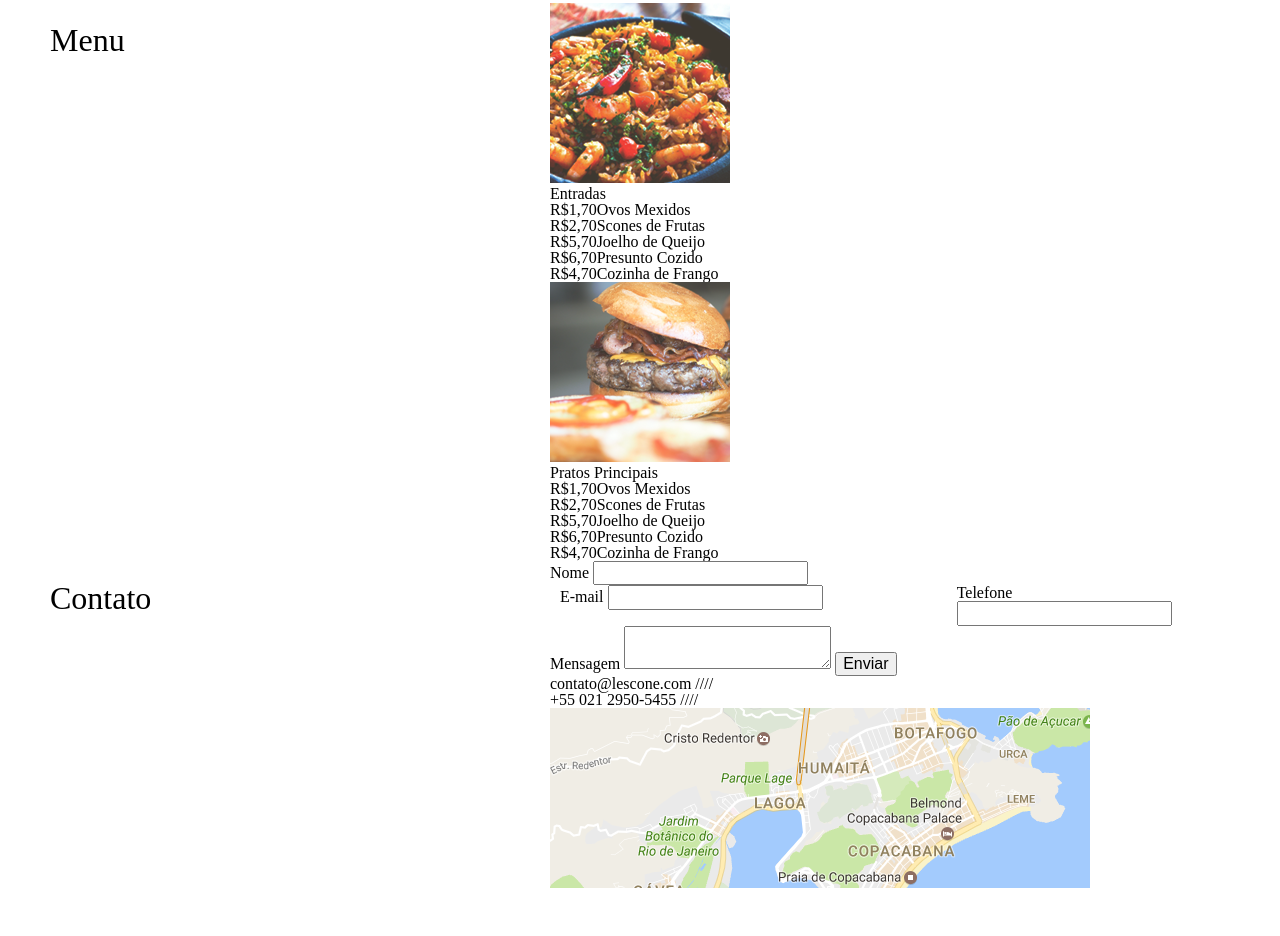
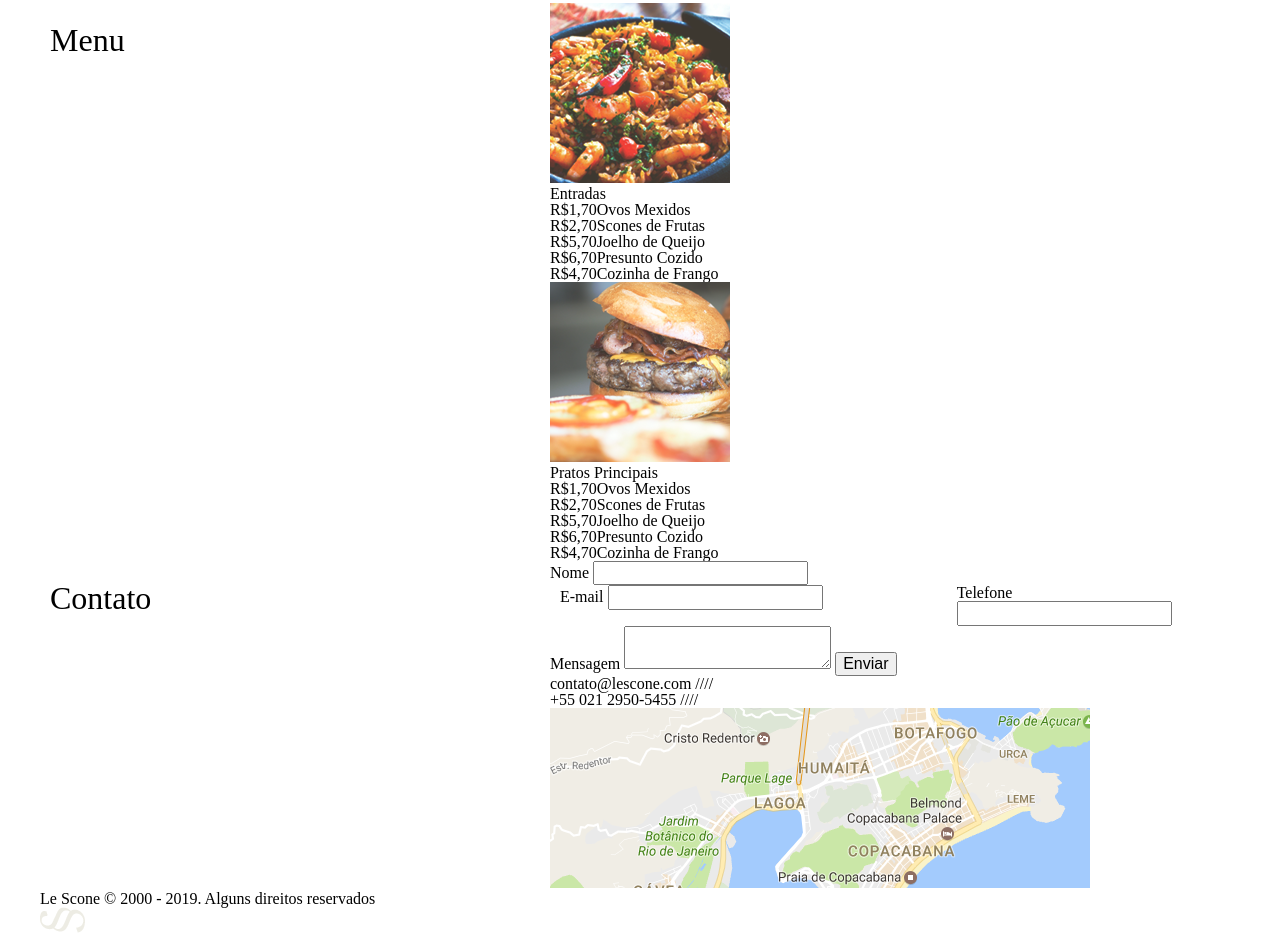
Before and after one commit to rodrigoviturino/leScone_sass, a plain HTML site: page index.html in a window 1280 px wide. Shown: the part 700-1636 px from the top of the page. Before the commit the page ends 1591 px from the top, so only its background shows below. Drawn offline with Linux system fonts and the light colour scheme; a web font is replaced by a local one.

Commit message:
Criação das sessoes do html, introdução, conteudo principal e o footer

```diff
--- a/index.html
+++ b/index.html
@@ -91,5 +91,12 @@
 </section>
 
 
+<footer>
+	<div class="container">
+		<p>Le Scone &copy; 2000 - 2019. Alguns direitos reservados</p>
+		<a href="https://rodrigoviturino.com.br" target="_blank"><img src="img/lescone-icone.png" alt="Le Scone Icone"></a>
+	</div>
+</footer>
+
 </body>
 </html>
```
